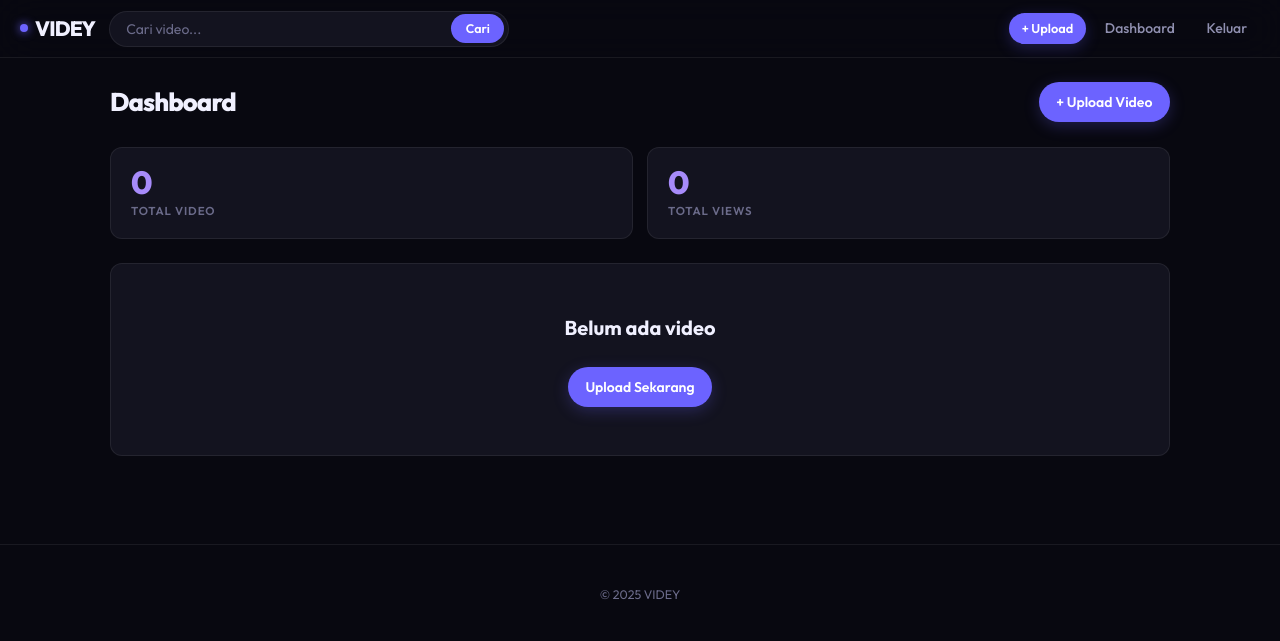
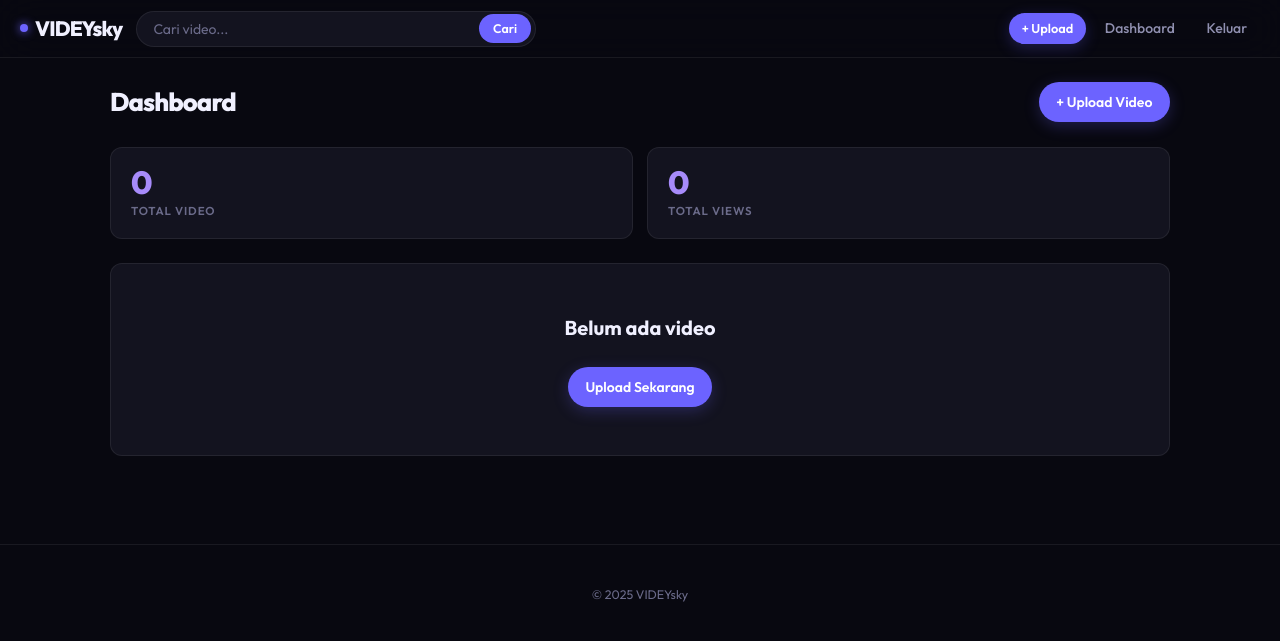
Before and after one commit to RMBLOGG/videy, a Flask app: page /admin in a window 1280 px wide. Shown: the top 641 px of the page. Run offline with Flask 3, Linux system fonts and the light colour scheme; the visitor is signed in with stand-in values (Sample User, id 1); data that the repository does not hold is empty; some libraries are stand-ins or nearby versions.

Commit message:
Update base.html

```diff
--- a/templates/base.html
+++ b/templates/base.html
@@ -97,7 +97,7 @@
 </head>
 <body>
   <nav>
-    <a href="{{ url_for('index') }}" class="nav-logo"><span class="dot"></span>VIDEY</a>
+    <a href="{{ url_for('index') }}" class="nav-logo"><span class="dot"></span>VIDEYsky</a>
     <form class="nav-search" id="navSearch" action="{{ url_for('search') }}" method="get">
       <input type="text" name="q" placeholder="Cari video..." value="{{ request.args.get('q', '') }}" autocomplete="off" />
       <button type="submit">Cari</button>
@@ -128,7 +128,7 @@
   {% block content %}{% endblock %}
 
   <footer>
-    <p>© 2025 VIDEY</p>
+    <p>© 2025 VIDEYsky</p>
   </footer>
   <script>
     function toggleSearch(){
```
